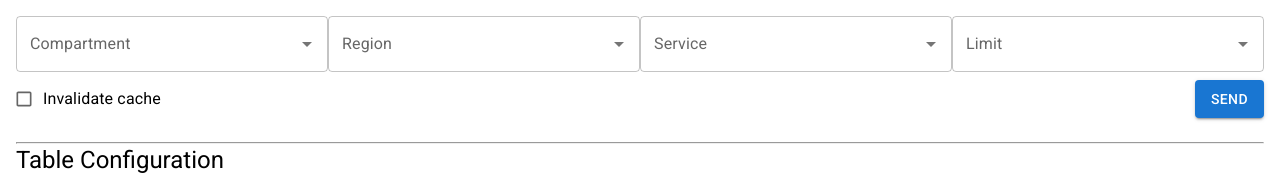
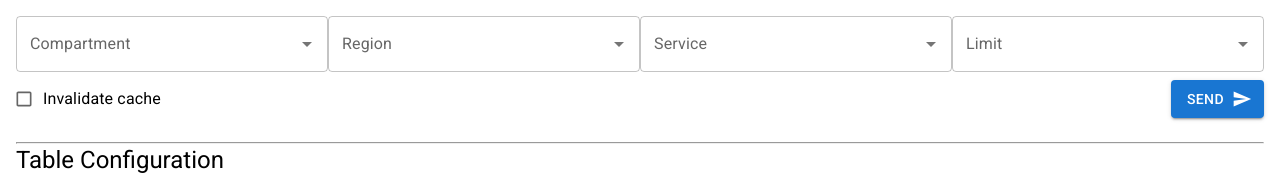
Before and after one commit to kremato/oci-visualization-tool, a React (Vite) app in the folder packages/app/: page / in a window 1280 px wide. Shown: the top 179 px of the page. Built offline with nearby package versions, Linux system fonts and the light colour scheme; no server answers.

Commit message:
refactor(app): icon added

```diff
--- a/packages/app/src/layouts/SendButton.tsx
+++ b/packages/app/src/layouts/SendButton.tsx
@@ -1,4 +1,5 @@
 import { Button } from "@mui/material";
+import SendIcon from "@mui/icons-material/Send";
 import { useAppDispatch } from "../hooks/useAppDispatch";
 import { fetchLimitsData } from "../store/inputActionCreators";
 import { inputActions } from "../store/inputSlice";
@@ -17,6 +18,7 @@ export const SendButton = ({ text }: Props) => {
         dispatch(fetchLimitsData());
         dispatch(inputActions.updateShowProgressBar(true));
       }}
+      endIcon={<SendIcon />}
     >
       {text}
     </Button>
```
